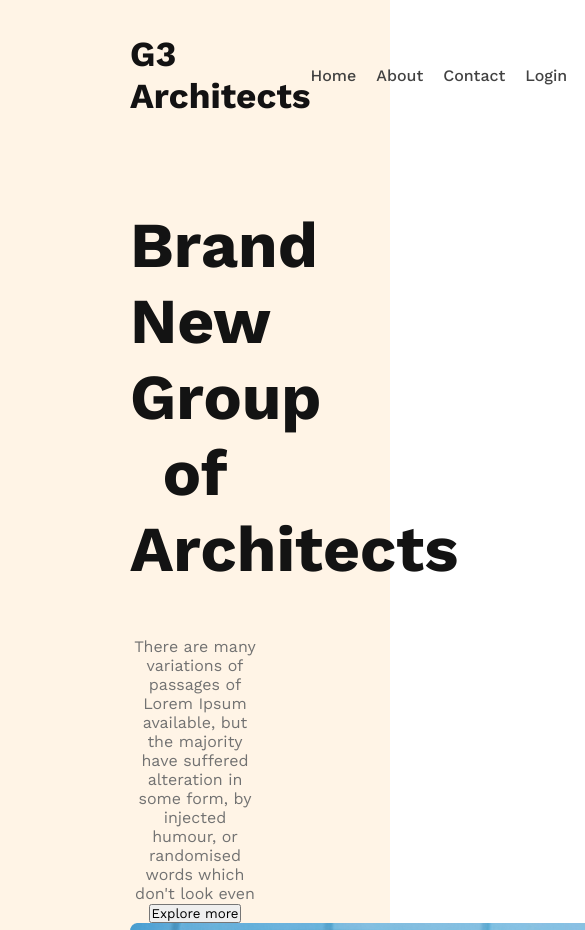
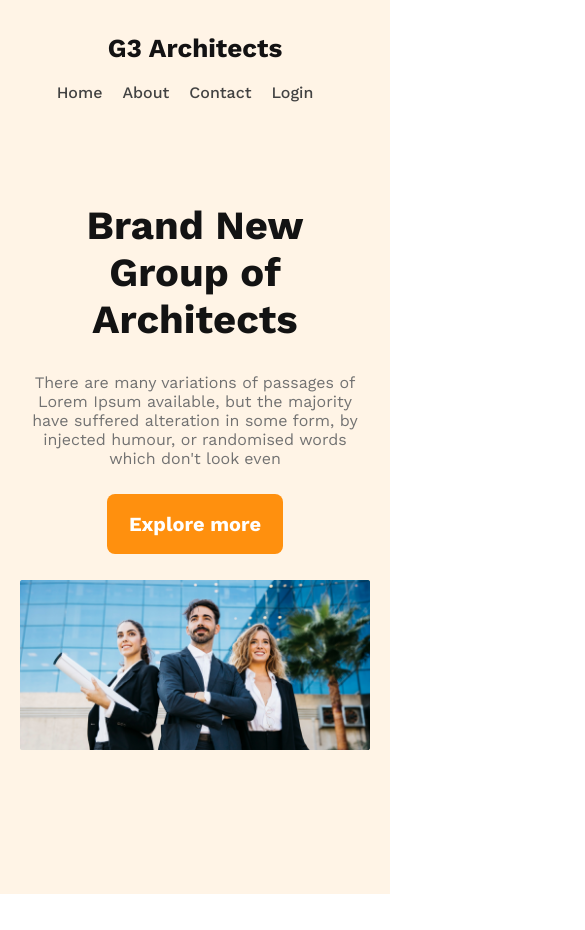
Before and after one commit to Mohammadarifcoding/g3-artic-website, a plain HTML site: page index.html in a window 390 px wide. Shown: the top 930 px of the page, 585 px wide, since content can reach past the window. After the commit the page ends 894 px from the top, so only its background shows below. Drawn offline with nearby package versions, Linux system fonts and the light colour scheme.

Commit message:
Banner section responsive done

```diff
--- a/index.html
+++ b/index.html
@@ -4,8 +4,9 @@
     <meta charset="UTF-8" />
     <meta name="viewport" content="width=device-width, initial-scale=1.0" />
     <title>Document</title>
+
+    <link rel="stylesheet" href="style.css" />
     <link rel="stylesheet" href="responsive.css" />
-    <link rel="stylesheet" href="style.css" />
     <link rel="preconnect" href="https://fonts.googleapis.com" />
     <link rel="preconnect" href="https://fonts.gstatic.com" crossorigin />
     <link
@@ -14,12 +15,10 @@
     />
   </head>
   <body>
-
     <!-- Header section started -->
 
     <header>
       <!-- nav section started -->
-
 
       <nav>
         <h3 class="nav-title">G3 Architects</h3>
@@ -35,21 +34,24 @@
 
       <!-- banner section started -->
 
-
       <div class="banner">
         <div class="banner-content">
-        <h1 class="banner-title">Brand New <br> Group of Architects</h1>
+          <h1 class="banner-title">
+            Brand New <br />
+            Group of Architects
+          </h1>
           <p class="banner-description">
-            There are many variations of passages of Lorem Ipsum available, but the majority have suffered alteration in some form, by injected humour, or randomised words which don't look even
+            There are many variations of passages of Lorem Ipsum available, but
+            the majority have suffered alteration in some form, by injected
+            humour, or randomised words which don't look even
           </p>
           <button class="btn-primary">Explore more</button>
         </div>
 
-        <img src="images/banner.png" alt="">
+        <img src="images/banner.png" alt="" />
       </div>
 
       <!-- banner section finished -->
-
     </header>
     <!-- Header section finished -->
   </body>
--- a/responsive.css
+++ b/responsive.css
@@ -0,0 +1,25 @@
+@media screen and (max-width:576px) {
+
+    header{
+        padding: 33px 10px 130px 10px;
+    }
+    nav{
+      flex-direction: column;
+      text-align: center;
+      gap: 20px;
+    }
+    .nav-title{
+        font-size: 26px;
+    }
+    nav ul{
+        text-align: center;
+    }
+    .banner{
+        padding: 10px;
+    }
+    .banner-title{
+        font-size: 40px;
+        margin-bottom: 30px;
+
+    }
+}
--- a/style.css
+++ b/style.css
@@ -6,14 +6,24 @@
   scroll-behavior: smooth;
   font-family: "Work Sans", sans-serif;
 }
-.btn-primary{
-
+.btn-primary {
+  border-radius: 8px;
+  background: #ff900e;
+  color: #fff;
+  text-align: center;
+  font-size: 1.25rem;
+  font-weight: 600;
+  padding: 18px 22px;
+  cursor: pointer;
+  border: 0;
+  margin-top: 26px;
+  margin-bottom: 26px;
 }
 
 /* Header section started */
 header {
   background-color: rgba(255, 144, 14, 0.1);
-  padding:33px 130px 130px 130px;
+  padding: 33px 130px 130px 130px;
 }
 
 /* nav section started */
@@ -44,6 +54,9 @@ nav li a {
 /* nav section finished */
 
 /* banner section started */
+.banner{
+    padding: 20px;
+}
 .banner-content {
   max-width: 800px;
   text-align: center;
@@ -56,10 +69,14 @@ nav li a {
   font-weight: 700;
   margin-bottom: 50px;
 }
-.banner-description{
-    color: #727272; ;
+.banner-description {
+  color: #727272;
+}
+.banner img{
+    width:100%;
 }
 
 /* banner section finished */
 
 /* header section finished */
+/* responsive design started */
```
Lines whose indentation alone changed are shown as unchanged.
